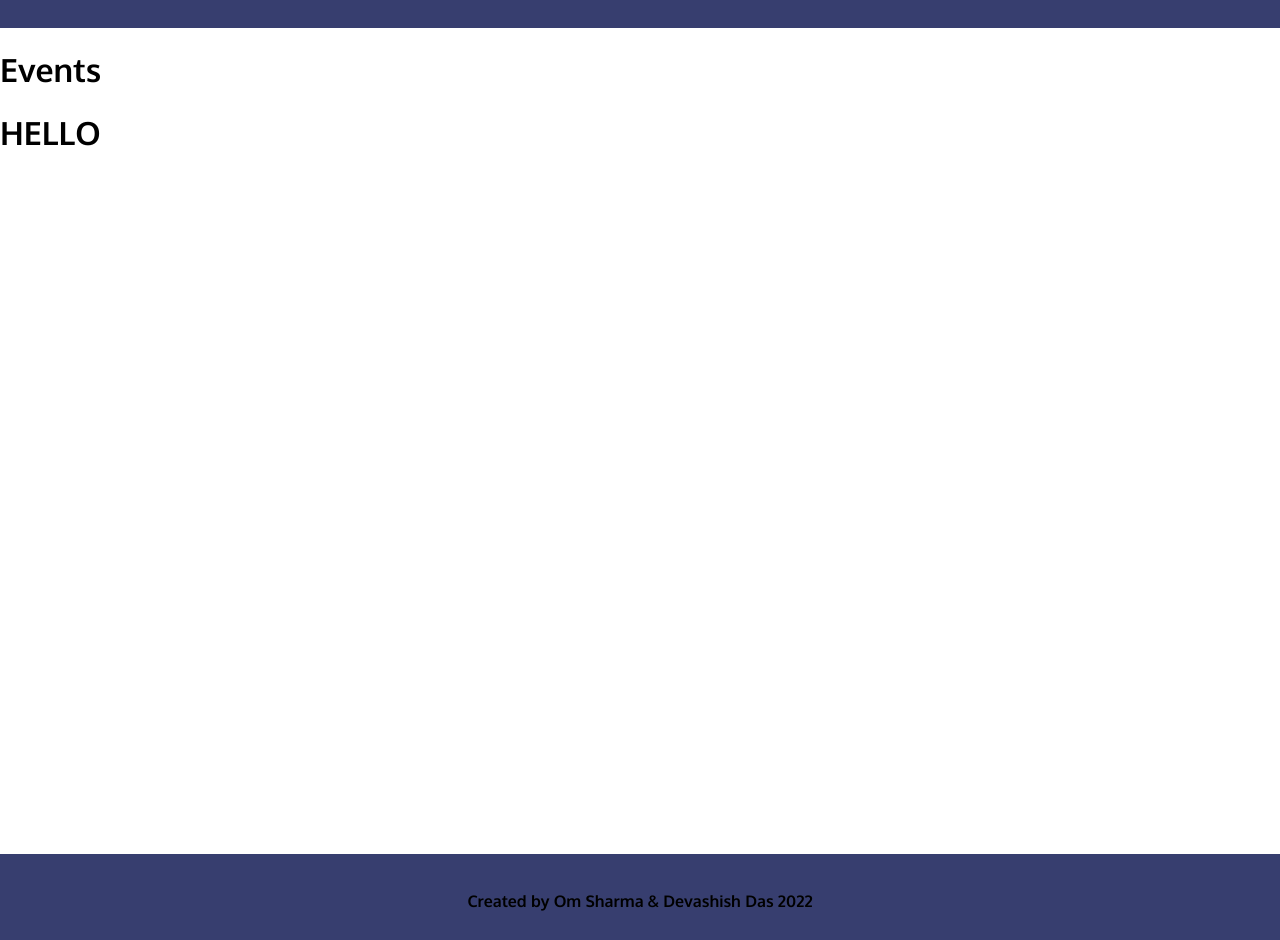
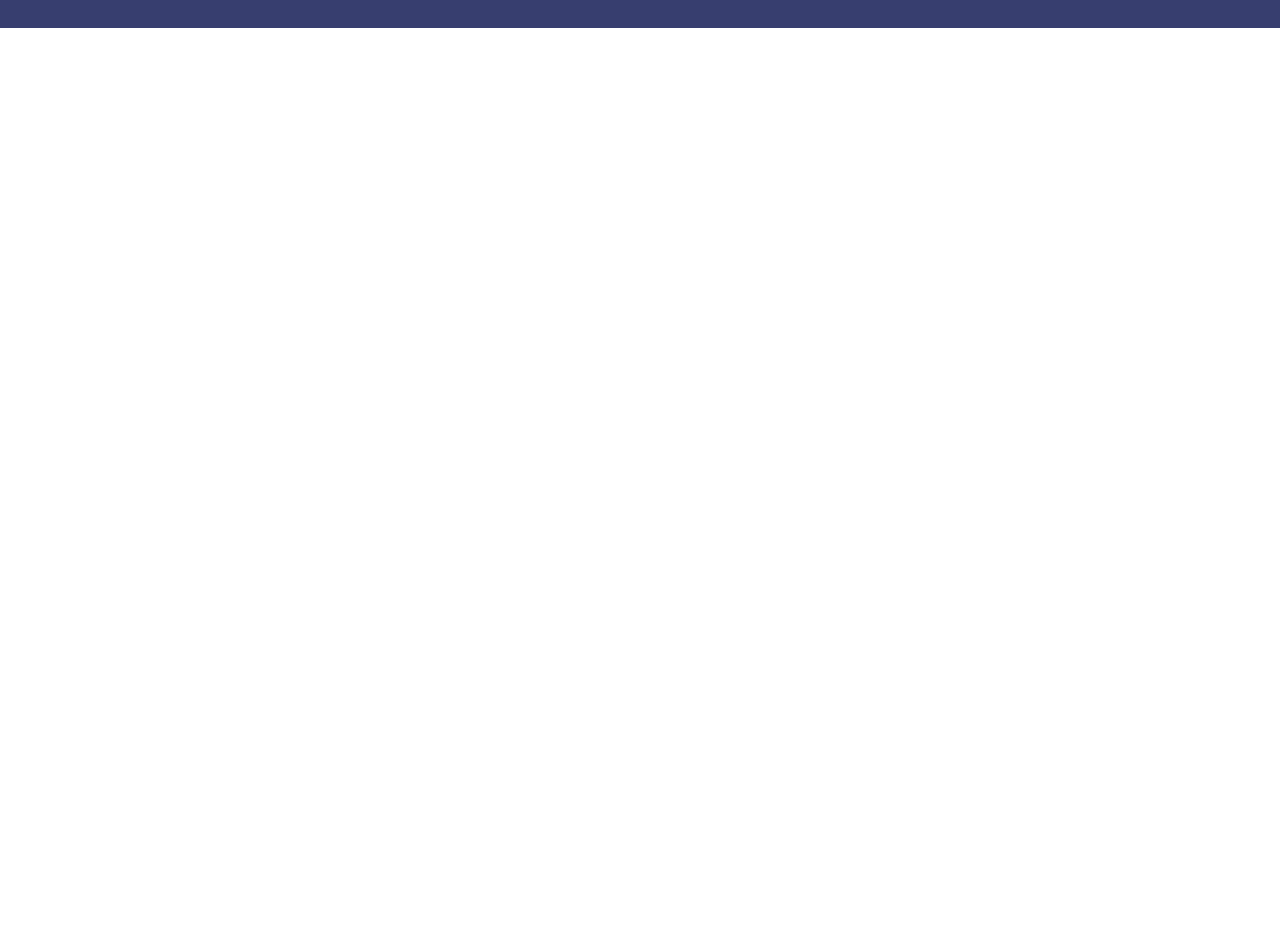
Before and after one commit to Aapuji/Natick-Disabilities-Website, a Next.js app: page /events in a window 1280 px wide. Shown: the part 52-992 px from the top of the page. Built offline with nearby package versions, Linux system fonts and the light colour scheme.

Commit message:
Structural Changes and Fixes (v1.0)
Started designing structure for all pages

```diff
--- /dev/null
+++ b/components/Card.js
@@ -0,0 +1,11 @@
+import Link from "next/link";
+import Image from "next/image";
+import styles from '../styles/Card.module.css';
+
+const Card  = ({name, location, about}) => {
+    return <>
+        <div className={styles.card}></div>
+    </>;
+}
+
+export default Card;
--- a/components/Hero.js
+++ b/components/Hero.js
@@ -16,7 +16,7 @@ const Hero = () => {
         style={{border: 'yellow solid 0px'}}
       />
       <div id={styles.heroImgText}>
-        <h1 className={utils.center} role="title">Natick Commission on Disabilities</h1>
+        <h1 className={utils.center} role="title">Natick Commission on Disability</h1>
       </div>
     </header>
   </>;
--- a/components/Layout.js
+++ b/components/Layout.js
@@ -2,14 +2,15 @@ import Head from 'next/head';
 import Footer from './Footer';
 import Navbar from './Navbar';
 import Hero from './Hero'
+import styles from '../styles/Footer.module.css';
 
 const DEFAULT_DESC = 'Default Description';
 
 const Layout = ({ children, title, desc, home }) => {
   return <>
+    <div>
       <Head>
         <title>{title}</title>
-
         <meta name="description" content={desc ? desc : DEFAULT_DESC} />
         <meta name="og:title" content={title} />
         <meta name="og:description" content={desc ? desc : DEFAULT_DESC} />
@@ -18,6 +19,7 @@ const Layout = ({ children, title, desc, home }) => {
       { home ? <Hero /> : <></> }
       {children}
       <Footer />
+    </div>
   </>;
 }
 
--- a/pages/events.js
+++ b/pages/events.js
@@ -1,11 +1,15 @@
 import Layout from '../components/Layout';
 import styles from '../styles/Events.module.css'
+import Card from '../components/Card';
 
 export default function Events() {
   return <>
     <Layout title="Natick Commission on Disability">
-      <h1>Events</h1>
-      <h1>HELLO</h1>
+    <Card
+        name = "picnic"
+        location = "earth"
+        about = "lorem ipsum"
+      />
     </Layout>
   </>;
 }
--- /dev/null
+++ b/styles/Card.module.css
@@ -0,0 +1,7 @@
+.card{
+    width: 600px;
+    height: 200px;
+    background-color: white;
+    border-radius: 30px;
+    margin: 20px;
+}
--- a/styles/Footer.module.css
+++ b/styles/Footer.module.css
@@ -18,10 +18,9 @@
 .footerSection p{
   margin-top: -10px;
   font-family: var(--font-sans,var(--font-sans-fallback));
-  color: black;
-  font-weight: bold;
+  color: rgb(238, 197, 98);
+
 }
-
 
 .heading {
   color: #000;
--- a/styles/Hero.module.css
+++ b/styles/Hero.module.css
@@ -19,6 +19,7 @@
     object-fit: cover;
     object-position: center;
     background-color: whitesmoke;
+    background-attachment: fixed;
 }
 
 #heroImgText {
--- /dev/null
+++ b/styles/Layout.module.css
@@ -0,0 +1,3 @@
+.layout{
+    background: rgb(55, 62, 111);
+}
```
Also changed, not shown: pages/about.js (+27 -3 lines), styles/About.module.css (+28 -0 lines). Lines whose indentation alone changed are shown as unchanged.
